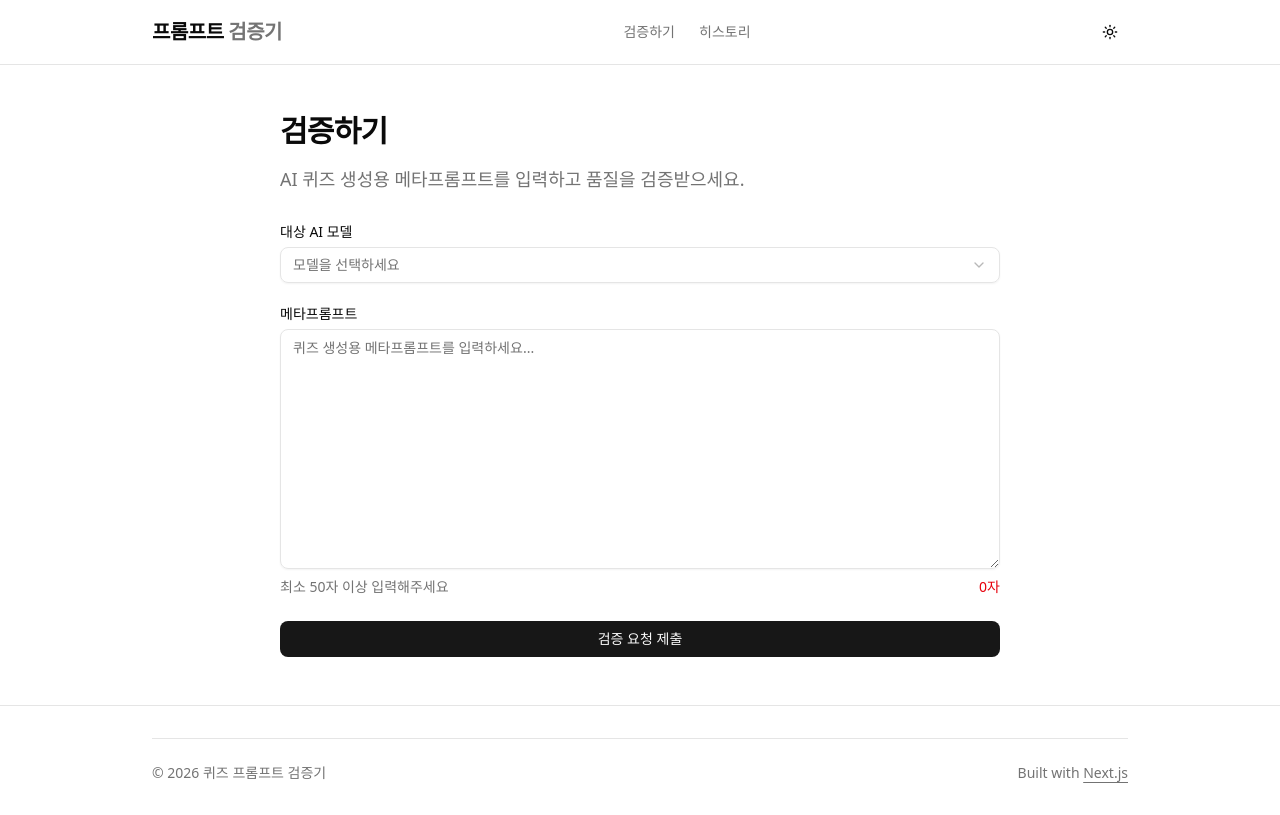
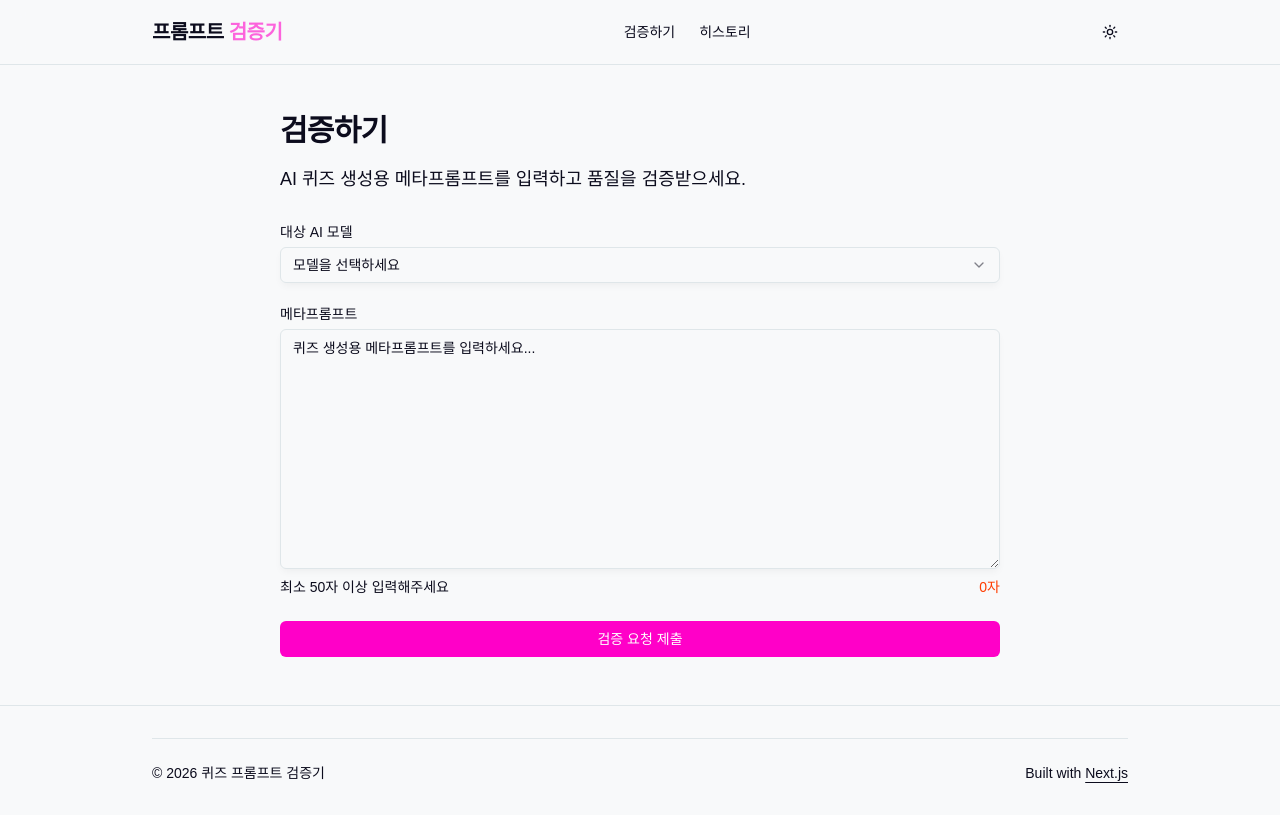
Before and after one commit to GulSauce/claude-nextjs-starters, a Next.js app: page / in a window 1280 px wide. Built offline with nearby package versions, Linux system fonts and the light colour scheme.

Commit message:
💄 style: UI 테마 색상 및 폰트 리뉴얼
- 폰트: Geist Sans/Mono → Outfit/Fira Code로 변경
- 테마 색상: 무채색 → 퍼플/핑크/민트 컬러 팔레트로 전면 교체
- 새 CSS 변수 추가 (shadow, tracking, spacing 등)

```diff
--- a/app/globals.css
+++ b/app/globals.css
@@ -7,8 +7,8 @@
 @theme inline {
   --color-background: var(--background);
   --color-foreground: var(--foreground);
-  --font-sans: var(--font-geist-sans);
-  --font-mono: var(--font-geist-mono);
+  --font-sans: Outfit, sans-serif;
+  --font-mono: Fira Code, monospace;
   --color-sidebar-ring: var(--sidebar-ring);
   --color-sidebar-border: var(--sidebar-border);
   --color-sidebar-accent-foreground: var(--sidebar-accent-foreground);
@@ -45,75 +45,142 @@
   --radius-2xl: calc(var(--radius) + 8px);
   --radius-3xl: calc(var(--radius) + 12px);
   --radius-4xl: calc(var(--radius) + 16px);
+  --font-serif: ui-serif, Georgia, Cambria, "Times New Roman", Times, serif;
+  --radius: 0.5rem;
+  --tracking-tighter: calc(var(--tracking-normal) - 0.05em);
+  --tracking-tight: calc(var(--tracking-normal) - 0.025em);
+  --tracking-wide: calc(var(--tracking-normal) + 0.025em);
+  --tracking-wider: calc(var(--tracking-normal) + 0.05em);
+  --tracking-widest: calc(var(--tracking-normal) + 0.1em);
+  --tracking-normal: var(--tracking-normal);
+  --shadow-2xl: var(--shadow-2xl);
+  --shadow-xl: var(--shadow-xl);
+  --shadow-lg: var(--shadow-lg);
+  --shadow-md: var(--shadow-md);
+  --shadow: var(--shadow);
+  --shadow-sm: var(--shadow-sm);
+  --shadow-xs: var(--shadow-xs);
+  --shadow-2xs: var(--shadow-2xs);
+  --spacing: var(--spacing);
+  --letter-spacing: var(--letter-spacing);
+  --shadow-offset-y: var(--shadow-offset-y);
+  --shadow-offset-x: var(--shadow-offset-x);
+  --shadow-spread: var(--shadow-spread);
+  --shadow-blur: var(--shadow-blur);
+  --shadow-opacity: var(--shadow-opacity);
+  --color-shadow-color: var(--shadow-color);
+  --color-destructive-foreground: var(--destructive-foreground);
 }
 
 :root {
-  --radius: 0.625rem;
-  --background: oklch(1 0 0);
-  --foreground: oklch(0.145 0 0);
-  --card: oklch(1 0 0);
-  --card-foreground: oklch(0.145 0 0);
-  --popover: oklch(1 0 0);
-  --popover-foreground: oklch(0.145 0 0);
-  --primary: oklch(0.205 0 0);
-  --primary-foreground: oklch(0.985 0 0);
-  --secondary: oklch(0.97 0 0);
-  --secondary-foreground: oklch(0.205 0 0);
-  --muted: oklch(0.97 0 0);
-  --muted-foreground: oklch(0.556 0 0);
-  --accent: oklch(0.97 0 0);
-  --accent-foreground: oklch(0.205 0 0);
-  --destructive: oklch(0.577 0.245 27.325);
-  --border: oklch(0.922 0 0);
-  --input: oklch(0.922 0 0);
-  --ring: oklch(0.708 0 0);
-  --chart-1: oklch(0.646 0.222 41.116);
-  --chart-2: oklch(0.6 0.118 184.704);
-  --chart-3: oklch(0.398 0.07 227.392);
-  --chart-4: oklch(0.828 0.189 84.429);
-  --chart-5: oklch(0.769 0.188 70.08);
-  --sidebar: oklch(0.985 0 0);
-  --sidebar-foreground: oklch(0.145 0 0);
-  --sidebar-primary: oklch(0.205 0 0);
-  --sidebar-primary-foreground: oklch(0.985 0 0);
-  --sidebar-accent: oklch(0.97 0 0);
-  --sidebar-accent-foreground: oklch(0.205 0 0);
-  --sidebar-border: oklch(0.922 0 0);
-  --sidebar-ring: oklch(0.708 0 0);
+  --radius: 0.5rem;
+  --background: oklch(0.9816 0.0017 247.8390);
+  --foreground: oklch(0.1649 0.0352 281.8285);
+  --card: oklch(1.0000 0 0);
+  --card-foreground: oklch(0.1649 0.0352 281.8285);
+  --popover: oklch(1.0000 0 0);
+  --popover-foreground: oklch(0.1649 0.0352 281.8285);
+  --primary: oklch(0.6726 0.2904 341.4084);
+  --primary-foreground: oklch(1.0000 0 0);
+  --secondary: oklch(0.9595 0.0200 286.0164);
+  --secondary-foreground: oklch(0.1649 0.0352 281.8285);
+  --muted: oklch(0.9595 0.0200 286.0164);
+  --muted-foreground: oklch(0.1649 0.0352 281.8285);
+  --accent: oklch(0.8903 0.1739 171.2690);
+  --accent-foreground: oklch(0.1649 0.0352 281.8285);
+  --destructive: oklch(0.6535 0.2348 34.0370);
+  --border: oklch(0.9205 0.0086 225.0878);
+  --input: oklch(0.9205 0.0086 225.0878);
+  --ring: oklch(0.6726 0.2904 341.4084);
+  --chart-1: oklch(0.6726 0.2904 341.4084);
+  --chart-2: oklch(0.5488 0.2944 299.0954);
+  --chart-3: oklch(0.8442 0.1457 209.2851);
+  --chart-4: oklch(0.8903 0.1739 171.2690);
+  --chart-5: oklch(0.9168 0.1915 101.4070);
+  --sidebar: oklch(0.9595 0.0200 286.0164);
+  --sidebar-foreground: oklch(0.1649 0.0352 281.8285);
+  --sidebar-primary: oklch(0.6726 0.2904 341.4084);
+  --sidebar-primary-foreground: oklch(1.0000 0 0);
+  --sidebar-accent: oklch(0.8903 0.1739 171.2690);
+  --sidebar-accent-foreground: oklch(0.1649 0.0352 281.8285);
+  --sidebar-border: oklch(0.9205 0.0086 225.0878);
+  --sidebar-ring: oklch(0.6726 0.2904 341.4084);
+  --destructive-foreground: oklch(1.0000 0 0);
+  --font-sans: Outfit, sans-serif;
+  --font-serif: ui-serif, Georgia, Cambria, "Times New Roman", Times, serif;
+  --font-mono: Fira Code, monospace;
+  --shadow-color: hsl(0 0% 0%);
+  --shadow-opacity: 0.1;
+  --shadow-blur: 8px;
+  --shadow-spread: -2px;
+  --shadow-offset-x: 0px;
+  --shadow-offset-y: 4px;
+  --letter-spacing: 0em;
+  --spacing: 0.25rem;
+  --shadow-2xs: 0px 4px 8px -2px hsl(0 0% 0% / 0.05);
+  --shadow-xs: 0px 4px 8px -2px hsl(0 0% 0% / 0.05);
+  --shadow-sm: 0px 4px 8px -2px hsl(0 0% 0% / 0.10), 0px 1px 2px -3px hsl(0 0% 0% / 0.10);
+  --shadow: 0px 4px 8px -2px hsl(0 0% 0% / 0.10), 0px 1px 2px -3px hsl(0 0% 0% / 0.10);
+  --shadow-md: 0px 4px 8px -2px hsl(0 0% 0% / 0.10), 0px 2px 4px -3px hsl(0 0% 0% / 0.10);
+  --shadow-lg: 0px 4px 8px -2px hsl(0 0% 0% / 0.10), 0px 4px 6px -3px hsl(0 0% 0% / 0.10);
+  --shadow-xl: 0px 4px 8px -2px hsl(0 0% 0% / 0.10), 0px 8px 10px -3px hsl(0 0% 0% / 0.10);
+  --shadow-2xl: 0px 4px 8px -2px hsl(0 0% 0% / 0.25);
+  --tracking-normal: 0em;
 }
 
 .dark {
-  --background: oklch(0.145 0 0);
-  --foreground: oklch(0.985 0 0);
-  --card: oklch(0.205 0 0);
-  --card-foreground: oklch(0.985 0 0);
-  --popover: oklch(0.205 0 0);
-  --popover-foreground: oklch(0.985 0 0);
-  --primary: oklch(0.922 0 0);
-  --primary-foreground: oklch(0.205 0 0);
-  --secondary: oklch(0.269 0 0);
-  --secondary-foreground: oklch(0.985 0 0);
-  --muted: oklch(0.269 0 0);
-  --muted-foreground: oklch(0.708 0 0);
-  --accent: oklch(0.269 0 0);
-  --accent-foreground: oklch(0.985 0 0);
-  --destructive: oklch(0.704 0.191 22.216);
-  --border: oklch(1 0 0 / 10%);
-  --input: oklch(1 0 0 / 15%);
-  --ring: oklch(0.556 0 0);
-  --chart-1: oklch(0.488 0.243 264.376);
-  --chart-2: oklch(0.696 0.17 162.48);
-  --chart-3: oklch(0.769 0.188 70.08);
-  --chart-4: oklch(0.627 0.265 303.9);
-  --chart-5: oklch(0.645 0.246 16.439);
-  --sidebar: oklch(0.205 0 0);
-  --sidebar-foreground: oklch(0.985 0 0);
-  --sidebar-primary: oklch(0.488 0.243 264.376);
-  --sidebar-primary-foreground: oklch(0.985 0 0);
-  --sidebar-accent: oklch(0.269 0 0);
-  --sidebar-accent-foreground: oklch(0.985 0 0);
-  --sidebar-border: oklch(1 0 0 / 10%);
-  --sidebar-ring: oklch(0.556 0 0);
+  --background: oklch(0.1649 0.0352 281.8285);
+  --foreground: oklch(0.9513 0.0074 260.7315);
+  --card: oklch(0.2542 0.0611 281.1423);
+  --card-foreground: oklch(0.9513 0.0074 260.7315);
+  --popover: oklch(0.2542 0.0611 281.1423);
+  --popover-foreground: oklch(0.9513 0.0074 260.7315);
+  --primary: oklch(0.6726 0.2904 341.4084);
+  --primary-foreground: oklch(1.0000 0 0);
+  --secondary: oklch(0.2542 0.0611 281.1423);
+  --secondary-foreground: oklch(0.9513 0.0074 260.7315);
+  --muted: oklch(0.2123 0.0522 280.9917);
+  --muted-foreground: oklch(0.6245 0.0500 278.1046);
+  --accent: oklch(0.8903 0.1739 171.2690);
+  --accent-foreground: oklch(0.1649 0.0352 281.8285);
+  --destructive: oklch(0.6535 0.2348 34.0370);
+  --border: oklch(0.3279 0.0832 280.7890);
+  --input: oklch(0.3279 0.0832 280.7890);
+  --ring: oklch(0.6726 0.2904 341.4084);
+  --chart-1: oklch(0.6726 0.2904 341.4084);
+  --chart-2: oklch(0.5488 0.2944 299.0954);
+  --chart-3: oklch(0.8442 0.1457 209.2851);
+  --chart-4: oklch(0.8903 0.1739 171.2690);
+  --chart-5: oklch(0.9168 0.1915 101.4070);
+  --sidebar: oklch(0.1649 0.0352 281.8285);
+  --sidebar-foreground: oklch(0.9513 0.0074 260.7315);
+  --sidebar-primary: oklch(0.6726 0.2904 341.4084);
+  --sidebar-primary-foreground: oklch(1.0000 0 0);
+  --sidebar-accent: oklch(0.8903 0.1739 171.2690);
+  --sidebar-accent-foreground: oklch(0.1649 0.0352 281.8285);
+  --sidebar-border: oklch(0.3279 0.0832 280.7890);
+  --sidebar-ring: oklch(0.6726 0.2904 341.4084);
+  --destructive-foreground: oklch(1.0000 0 0);
+  --radius: 0.5rem;
+  --font-sans: Outfit, sans-serif;
+  --font-serif: ui-serif, Georgia, Cambria, "Times New Roman", Times, serif;
+  --font-mono: Fira Code, monospace;
+  --shadow-color: hsl(0 0% 0%);
+  --shadow-opacity: 0.1;
+  --shadow-blur: 8px;
+  --shadow-spread: -2px;
+  --shadow-offset-x: 0px;
+  --shadow-offset-y: 4px;
+  --letter-spacing: 0em;
+  --spacing: 0.25rem;
+  --shadow-2xs: 0px 4px 8px -2px hsl(0 0% 0% / 0.05);
+  --shadow-xs: 0px 4px 8px -2px hsl(0 0% 0% / 0.05);
+  --shadow-sm: 0px 4px 8px -2px hsl(0 0% 0% / 0.10), 0px 1px 2px -3px hsl(0 0% 0% / 0.10);
+  --shadow: 0px 4px 8px -2px hsl(0 0% 0% / 0.10), 0px 1px 2px -3px hsl(0 0% 0% / 0.10);
+  --shadow-md: 0px 4px 8px -2px hsl(0 0% 0% / 0.10), 0px 2px 4px -3px hsl(0 0% 0% / 0.10);
+  --shadow-lg: 0px 4px 8px -2px hsl(0 0% 0% / 0.10), 0px 4px 6px -3px hsl(0 0% 0% / 0.10);
+  --shadow-xl: 0px 4px 8px -2px hsl(0 0% 0% / 0.10), 0px 8px 10px -3px hsl(0 0% 0% / 0.10);
+  --shadow-2xl: 0px 4px 8px -2px hsl(0 0% 0% / 0.25);
 }
 
 @layer base {
@@ -122,5 +189,6 @@
   }
   body {
     @apply bg-background text-foreground;
+    letter-spacing: var(--tracking-normal);
   }
 }
```
